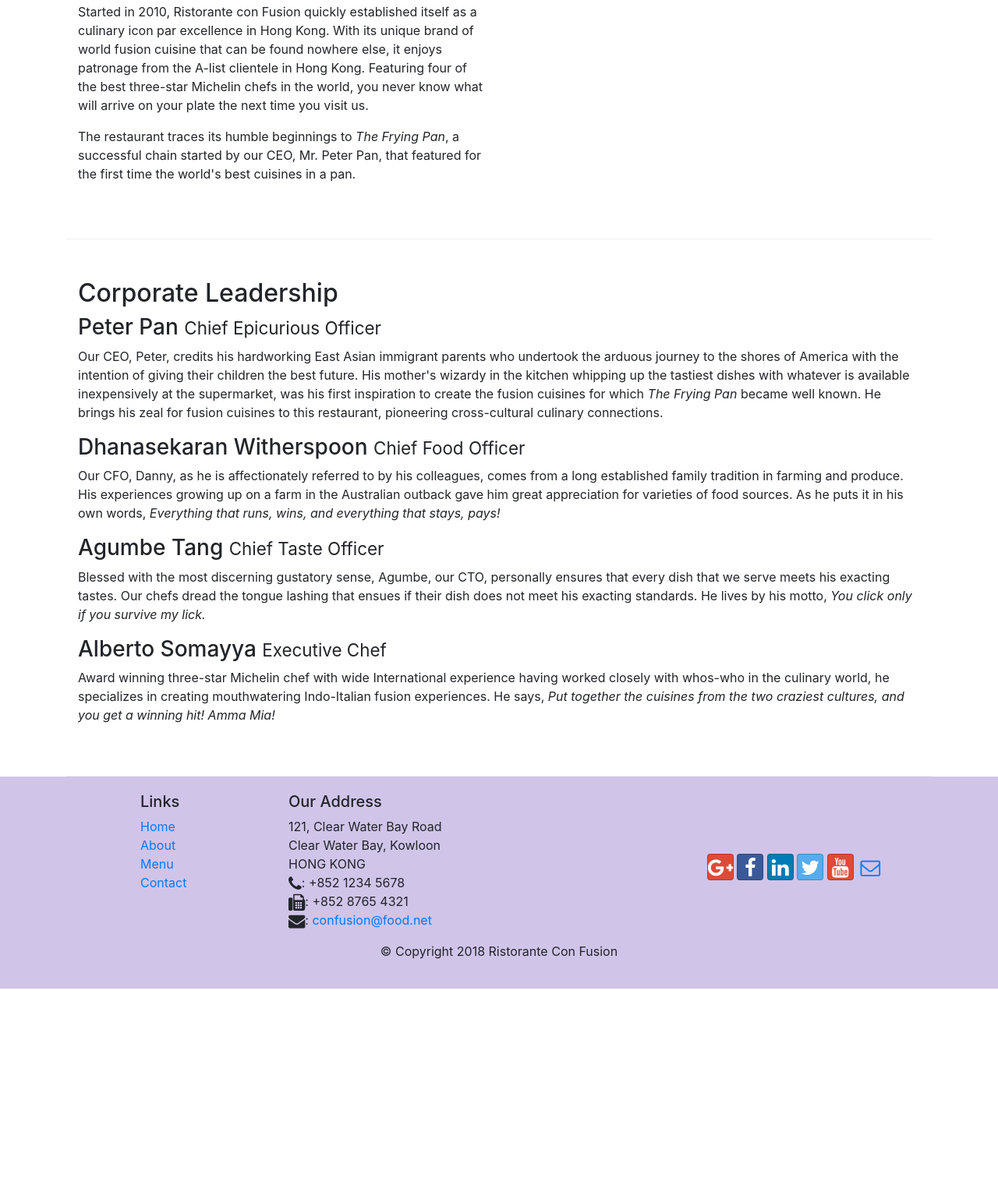
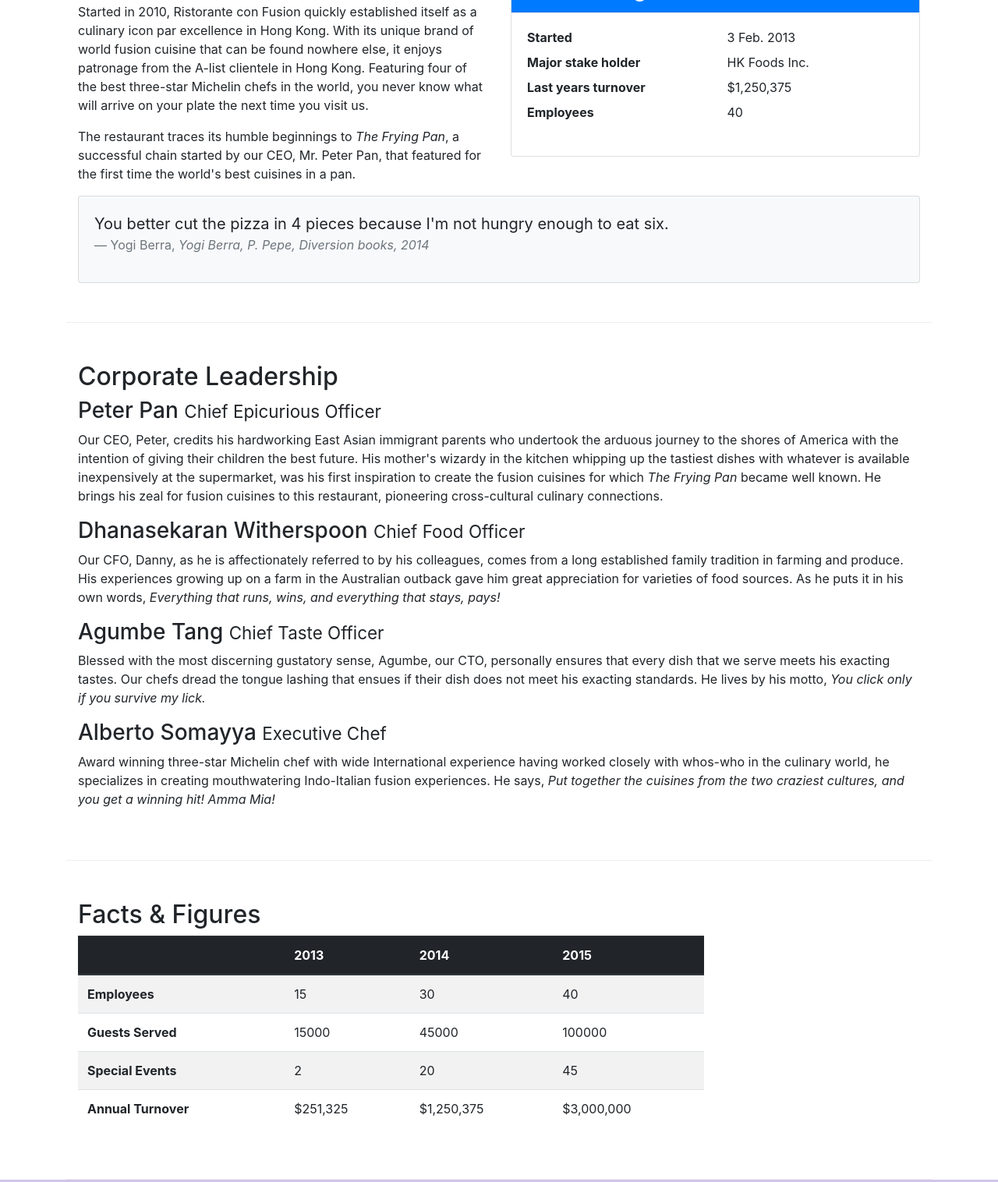
Before and after one commit to hardikshahgit/conFusion, a website: page aboutus.html in a window 1280 px wide. Shown: the part 558-2074 px from the top of the page at 78% size. Before the commit the page ends 1826 px from the top, so only its background shows below. Drawn offline with nearby package versions, Linux system fonts and the light colour scheme.

```diff
--- a/aboutus.html
+++ b/aboutus.html
@@ -25,7 +25,7 @@
                 <span class="navbar-toggler-icon"></span>
             </button>
 
-            <a class="navbar-brand mr-auto" href="./index.html">Ristorante Con Fusion</a>
+            <a class="navbar-brand mr-auto" href="./index.html"><img src="./img/logo.png" height="30" width="41"></a>
 
             <div class="collapse navbar-collapse" id="Navbar">
                 <ul class="navbar-nav mr-auto">
@@ -46,7 +46,8 @@
                     <h1>Ristorante con Fusion</h1>
                     <p>We take inspiration from the World's best cuisines, and create a unique fusion experience. Our lipsmacking creations will tickle your culinary senses!</p>
                 </div>
-                <div class="col-12 col-sm">
+                <div class="col-12 col-sm align-self-center">
+                    <img src="./img/logo.png" class="img-fluid">
                 </div>
             </div>
         </div>
@@ -70,7 +71,35 @@
                 <p>Started in 2010, Ristorante con Fusion quickly established itself as a culinary icon par excellence in Hong Kong. With its unique brand of world fusion cuisine that can be found nowhere else, it enjoys patronage from the A-list clientele in Hong Kong.  Featuring four of the best three-star Michelin chefs in the world, you never know what will arrive on your plate the next time you visit us.</p>
                 <p>The restaurant traces its humble beginnings to <em>The Frying Pan</em>, a successful chain started by our CEO, Mr. Peter Pan, that featured for the first time the world's best cuisines in a pan.</p>
             </div>
-            <div class="col-12 col-sm">
+            <div class="col-sm">
+                <div class="card">
+                    <h3 class="card-header bg-primary text-white">Facts at a glance</h3>
+                    <div class="card-body">
+                        <dl class="row">
+                            <dt class="col-6">Started</dt>
+                            <dd class="col-6">3 Feb. 2013</dd>
+                            <dt class="col-6">Major stake holder</dt>
+                            <dd class="col-6">HK Foods Inc.</dd>
+                            <dt class="col-6">Last years turnover</dt>
+                            <dd class="col-6">$1,250,375</dd>
+                            <dt class="col-6">Employees</dt>
+                            <dd class="col-6">40</dd>
+
+                        </dl>
+                    </div>
+                </div>
+            </div>
+            <div class="col-12">
+                <div class="card card-body bg-light">
+                    <blockquote class="blockquote">
+                        <p class="mb-0">You better cut the pizza in 4 pieces because I'm not hungry enough to eat six.</p>
+                        <footer class="blockquote-footer">Yogi Berra,
+                            <cite title="Source Title">
+                                Yogi Berra, P. Pepe, Diversion books, 2014
+                            </cite>
+                        </footer>
+                    </blockquote>
+                </div>
             </div>
         </div>
 
@@ -87,6 +116,50 @@
                 <h3>Alberto Somayya <small>Executive Chef</small></h3>
                 <p class="d-none d-sm-block">Award winning three-star Michelin chef with wide International experience having worked closely with whos-who in the culinary world, he specializes in creating mouthwatering Indo-Italian fusion experiences. He says, <em>Put together the cuisines from the two craziest cultures, and you get a winning hit! Amma Mia!</em></p>
             </div>
+       </div>
+       <div class="row row-content">
+           <div class="col-12 col-sm-9">
+                <h2>Facts &amp; Figures</h2>
+                <div class="table-responsive">
+                    <table class="table table-striped">
+                        <thead class="thead-dark">
+                            <tr>
+                                <th>&nbsp;</th>
+                                <th>2013</th>
+                                <th>2014</th>
+                                <th>2015</th>
+                            </tr>
+                        </thead>
+                        <tbody>
+                            <tr>
+                                <th>Employees</th>
+                                <td>15</td>
+                                <td>30</td>
+                                <td>40</td>
+                            </tr>
+                            <tr>
+                                <th>Guests Served</th>
+                                <td>15000</td>
+                                <td>45000</td>
+                                <td>100000</td>
+                            </tr>
+                            <tr>
+                                <th>Special Events</th>
+                                <td>2</td>
+                                <td>20</td>
+                                <td>45</td>
+                            </tr>
+                            <tr>
+                                <th>Annual Turnover</th>
+                                <td>$251,325</td>
+                                <td>$1,250,375</td>
+                                <td>$3,000,000</td>
+                            </tr>
+                        </tbody>
+                    </table>
+                </div>
+           </div>
+           <div class="col-12 col-sm-3"></div>
        </div>
 
     </div>
```
Also changed, not shown: contactus.html (+3 -2 lines), index.html (+18 -7 lines), img/alberto.png (added), img/buffet.png (added), img/logo.png (added), img/uthappizza.png (added), 1 other file.
